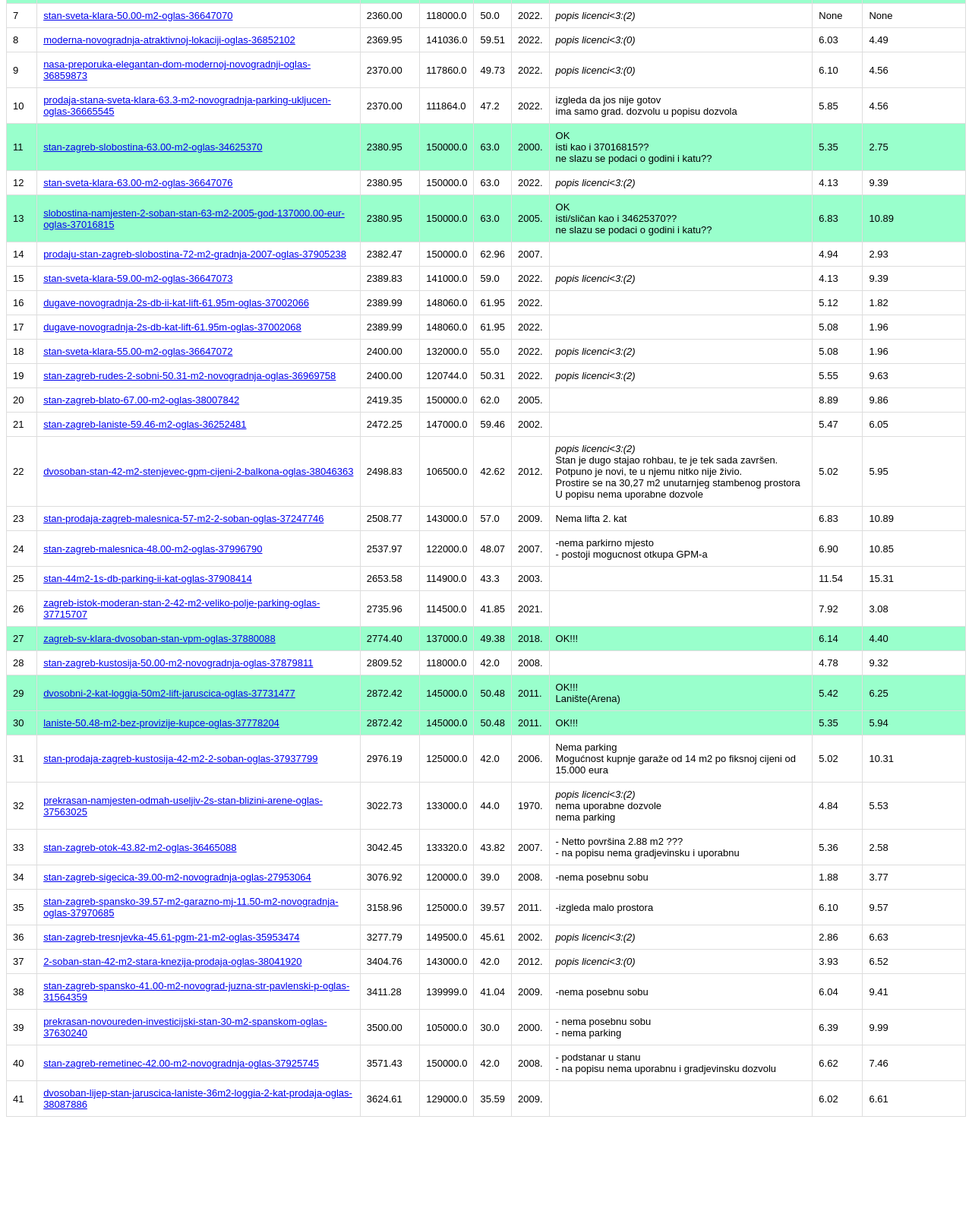
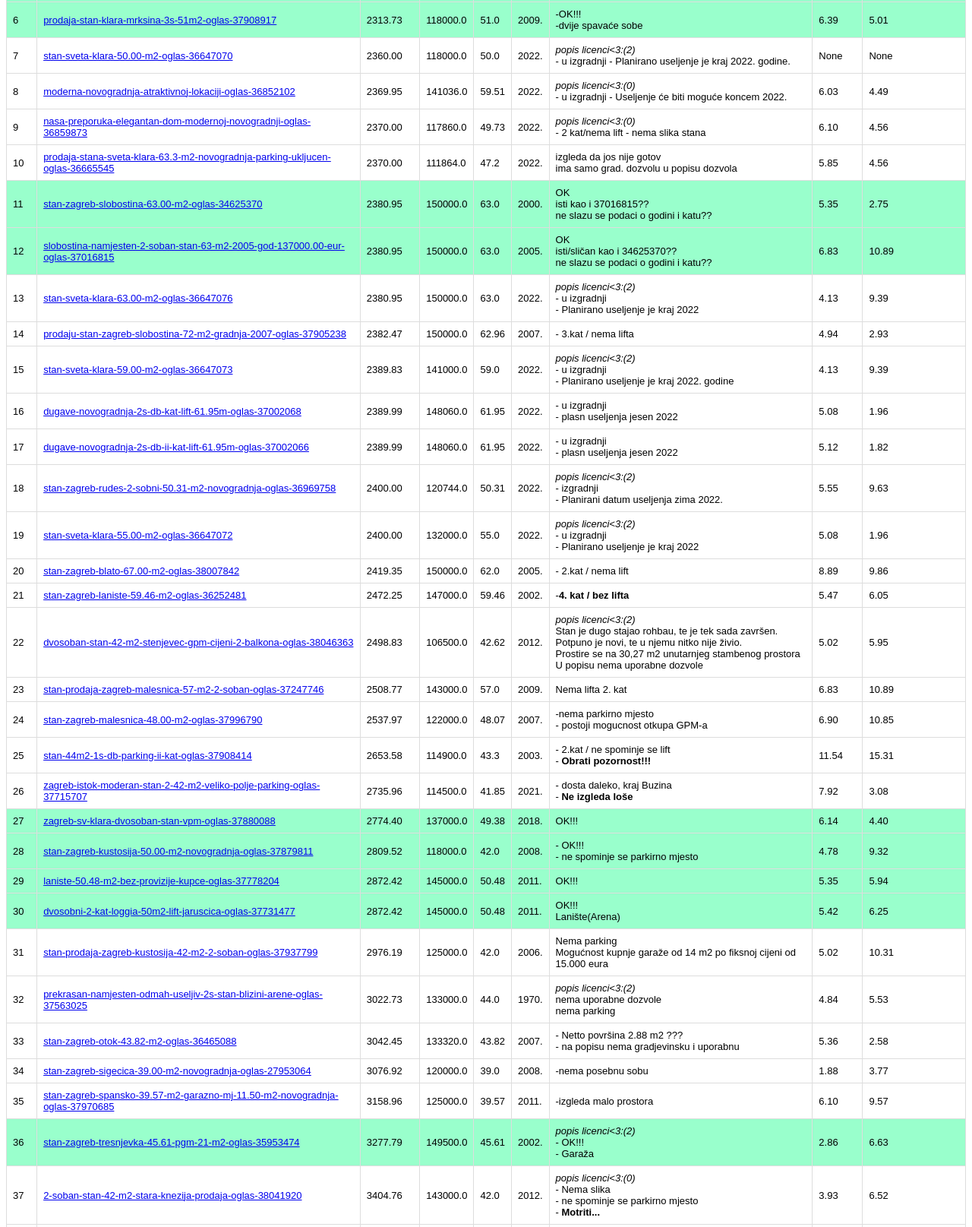
Before and after one commit to kecvir/kecvir.github.io, a plain HTML site: page index.html in a window 1280 px wide. Shown: the part 378-1993 px from the top of the page at 76% size. Before the commit the page ends 1856 px from the top, so only its background shows below. Drawn offline with Linux system fonts and the light colour scheme.

Commit message:
novi komentari...

```diff
--- a/index.html
+++ b/index.html
@@ -79,7 +79,9 @@ document.addEventListener('DOMContentLoaded',()=>isOk());</script></head>
 <table id="customers">
 <thead><tr><th>pos</th><th>link</th><th>eur_p_m2</th><th>euro</th><th>m2</th><th>year</th><th>comment</th><th>dist_km</th><th>dist_jakusevac_km</th></tr></thead>
 <tbody>
-<tr><td>1</td><td><a href="https://www.njuskalo.hr/nekretnine/stan-sestinskom-dolu-70-m-oglas-34322996" target="_blank">stan-sestinskom-dolu-70-m-oglas-34322996</a></td><td>2000.00</td><td>140000.0</td><td>70.0</td><td>2007.</td><td><i>popis licenci<3:(2)</i><br></td><td>4.13</td><td>9.39</td></tr>
+<tr><td>1</td><td><a href="https://www.njuskalo.hr/nekretnine/stan-sestinskom-dolu-70-m-oglas-34322996" target="_blank">stan-sestinskom-dolu-70-m-oglas-34322996</a></td><td>2000.00</td><td>140000.0</td><td>70.0</td><td>2007.</td><td><i>popis licenci<3:(2)</i><br>- 2 parkirna mjesta <br>
+- 2kat/nema lfta <br>
+- <B>DOBRO IZGLEDA!!!</B></td><td>4.13</td><td>9.39</td></tr>
 <tr><td>2</td><td><a href="https://www.njuskalo.hr/nekretnine/stan-prodaja-podsused-65-m2-2-soban-oglas-37839782" target="_blank">stan-prodaja-podsused-65-m2-2-soban-oglas-37839782</a></td><td>2146.15</td><td>139500.0</td><td>65.0</td><td>2008.</td><td>- OK!!!<br>
 - Jugozapadno od pivnice Medvegrad u Podsusedu<br>
 - 2 kat nema lift<br>
@@ -1059,9 +1061,14 @@ MDZlNDZjNTAyNzFmYzNjMThiMDMxNzY3MD48ZTkxZmQzYzAwNDhjZWY0OGY2ZWI5ZmVjOGQyYTk0
 NTg+XS9Sb290IDIwIDAgUi9TaXplIDIyPj4Kc3RhcnR4cmVmCjU0MjkyCiUlRU9GCg==" target="_blank">- vlasnik</a></td><td>4.06</td><td>8.04</td></tr>
 <tr><td>6</td><td><a href="https://www.njuskalo.hr/nekretnine/prodaja-stan-klara-mrksina-3s-51m2-oglas-37908917" target="_blank">prodaja-stan-klara-mrksina-3s-51m2-oglas-37908917</a></td><td>2313.73</td><td>118000.0</td><td>51.0</td><td>2009.</td><td>-OK!!!<br>
 -dvije spavaće sobe</td><td>6.39</td><td>5.01</td></tr>
-<tr><td>7</td><td><a href="https://www.njuskalo.hr/nekretnine/stan-sveta-klara-50.00-m2-oglas-36647070" target="_blank">stan-sveta-klara-50.00-m2-oglas-36647070</a></td><td>2360.00</td><td>118000.0</td><td>50.0</td><td>2022.</td><td><i>popis licenci<3:(2)</i><br></td><td>None</td><td>None</td></tr>
-<tr><td>8</td><td><a href="https://www.njuskalo.hr/nekretnine/moderna-novogradnja-atraktivnoj-lokaciji-oglas-36852102" target="_blank">moderna-novogradnja-atraktivnoj-lokaciji-oglas-36852102</a></td><td>2369.95</td><td>141036.0</td><td>59.51</td><td>2022.</td><td><i>popis licenci<3:(0)</i><br></td><td>6.03</td><td>4.49</td></tr>
-<tr><td>9</td><td><a href="https://www.njuskalo.hr/nekretnine/nasa-preporuka-elegantan-dom-modernoj-novogradnji-oglas-36859873" target="_blank">nasa-preporuka-elegantan-dom-modernoj-novogradnji-oglas-36859873</a></td><td>2370.00</td><td>117860.0</td><td>49.73</td><td>2022.</td><td><i>popis licenci<3:(0)</i><br></td><td>6.10</td><td>4.56</td></tr>
+<tr><td>7</td><td><a href="https://www.njuskalo.hr/nekretnine/stan-sveta-klara-50.00-m2-oglas-36647070" target="_blank">stan-sveta-klara-50.00-m2-oglas-36647070</a></td><td>2360.00</td><td>118000.0</td><td>50.0</td><td>2022.</td><td><i>popis licenci<3:(2)</i><br>- u izgradnji
+- Planirano useljenje je kraj 2022. godine.
+</td><td>None</td><td>None</td></tr>
+<tr><td>8</td><td><a href="https://www.njuskalo.hr/nekretnine/moderna-novogradnja-atraktivnoj-lokaciji-oglas-36852102" target="_blank">moderna-novogradnja-atraktivnoj-lokaciji-oglas-36852102</a></td><td>2369.95</td><td>141036.0</td><td>59.51</td><td>2022.</td><td><i>popis licenci<3:(0)</i><br>- u izgradnji
+- Useljenje će biti moguće koncem 2022.</td><td>6.03</td><td>4.49</td></tr>
+<tr><td>9</td><td><a href="https://www.njuskalo.hr/nekretnine/nasa-preporuka-elegantan-dom-modernoj-novogradnji-oglas-36859873" target="_blank">nasa-preporuka-elegantan-dom-modernoj-novogradnji-oglas-36859873</a></td><td>2370.00</td><td>117860.0</td><td>49.73</td><td>2022.</td><td><i>popis licenci<3:(0)</i><br>- 2 kat/nema lift
+- nema slika stana
+</td><td>6.10</td><td>4.56</td></tr>
 <tr><td>10</td><td><a href="https://www.njuskalo.hr/nekretnine/prodaja-stana-sveta-klara-63.3-m2-novogradnja-parking-ukljucen-oglas-36665545" target="_blank">prodaja-stana-sveta-klara-63.3-m2-novogradnja-parking-ukljucen-oglas-36665545</a></td><td>2370.00</td><td>111864.0</td><td>47.2</td><td>2022.</td><td>izgleda da jos nije gotov<br>
 ima samo grad. dozvolu u popisu dozvola
 </td><td>5.85</td><td>4.56</td></tr>
@@ -1069,18 +1076,27 @@ ima samo grad. dozvolu u popisu dozvola
 isti kao i 37016815??<br>
 ne slazu se podaci o godini i katu??
 </td><td>5.35</td><td>2.75</td></tr>
-<tr><td>12</td><td><a href="https://www.njuskalo.hr/nekretnine/stan-sveta-klara-63.00-m2-oglas-36647076" target="_blank">stan-sveta-klara-63.00-m2-oglas-36647076</a></td><td>2380.95</td><td>150000.0</td><td>63.0</td><td>2022.</td><td><i>popis licenci<3:(2)</i><br></td><td>4.13</td><td>9.39</td></tr>
-<tr><td>13</td><td><a href="https://www.njuskalo.hr/nekretnine/slobostina-namjesten-2-soban-stan-63-m2-2005-god-137000.00-eur-oglas-37016815" target="_blank">slobostina-namjesten-2-soban-stan-63-m2-2005-god-137000.00-eur-oglas-37016815</a></td><td>2380.95</td><td>150000.0</td><td>63.0</td><td>2005.</td><td>OK<br>
+<tr><td>12</td><td><a href="https://www.njuskalo.hr/nekretnine/slobostina-namjesten-2-soban-stan-63-m2-2005-god-137000.00-eur-oglas-37016815" target="_blank">slobostina-namjesten-2-soban-stan-63-m2-2005-god-137000.00-eur-oglas-37016815</a></td><td>2380.95</td><td>150000.0</td><td>63.0</td><td>2005.</td><td>OK<br>
 isti/sličan kao i 34625370??<br>
 ne slazu se podaci o godini i katu??</td><td>6.83</td><td>10.89</td></tr>
-<tr><td>14</td><td><a href="https://www.njuskalo.hr/nekretnine/prodaju-stan-zagreb-slobostina-72-m2-gradnja-2007-oglas-37905238" target="_blank">prodaju-stan-zagreb-slobostina-72-m2-gradnja-2007-oglas-37905238</a></td><td>2382.47</td><td>150000.0</td><td>62.96</td><td>2007.</td><td></td><td>4.94</td><td>2.93</td></tr>
-<tr><td>15</td><td><a href="https://www.njuskalo.hr/nekretnine/stan-sveta-klara-59.00-m2-oglas-36647073" target="_blank">stan-sveta-klara-59.00-m2-oglas-36647073</a></td><td>2389.83</td><td>141000.0</td><td>59.0</td><td>2022.</td><td><i>popis licenci<3:(2)</i><br></td><td>4.13</td><td>9.39</td></tr>
-<tr><td>16</td><td><a href="https://www.njuskalo.hr/nekretnine/dugave-novogradnja-2s-db-ii-kat-lift-61.95m-oglas-37002066" target="_blank">dugave-novogradnja-2s-db-ii-kat-lift-61.95m-oglas-37002066</a></td><td>2389.99</td><td>148060.0</td><td>61.95</td><td>2022.</td><td></td><td>5.12</td><td>1.82</td></tr>
-<tr><td>17</td><td><a href="https://www.njuskalo.hr/nekretnine/dugave-novogradnja-2s-db-kat-lift-61.95m-oglas-37002068" target="_blank">dugave-novogradnja-2s-db-kat-lift-61.95m-oglas-37002068</a></td><td>2389.99</td><td>148060.0</td><td>61.95</td><td>2022.</td><td></td><td>5.08</td><td>1.96</td></tr>
-<tr><td>18</td><td><a href="https://www.njuskalo.hr/nekretnine/stan-sveta-klara-55.00-m2-oglas-36647072" target="_blank">stan-sveta-klara-55.00-m2-oglas-36647072</a></td><td>2400.00</td><td>132000.0</td><td>55.0</td><td>2022.</td><td><i>popis licenci<3:(2)</i><br></td><td>5.08</td><td>1.96</td></tr>
-<tr><td>19</td><td><a href="https://www.njuskalo.hr/nekretnine/stan-zagreb-rudes-2-sobni-50.31-m2-novogradnja-oglas-36969758" target="_blank">stan-zagreb-rudes-2-sobni-50.31-m2-novogradnja-oglas-36969758</a></td><td>2400.00</td><td>120744.0</td><td>50.31</td><td>2022.</td><td><i>popis licenci<3:(2)</i><br></td><td>5.55</td><td>9.63</td></tr>
-<tr><td>20</td><td><a href="https://www.njuskalo.hr/nekretnine/stan-zagreb-blato-67.00-m2-oglas-38007842" target="_blank">stan-zagreb-blato-67.00-m2-oglas-38007842</a></td><td>2419.35</td><td>150000.0</td><td>62.0</td><td>2005.</td><td></td><td>8.89</td><td>9.86</td></tr>
-<tr><td>21</td><td><a href="https://www.njuskalo.hr/nekretnine/stan-zagreb-laniste-59.46-m2-oglas-36252481" target="_blank">stan-zagreb-laniste-59.46-m2-oglas-36252481</a></td><td>2472.25</td><td>147000.0</td><td>59.46</td><td>2002.</td><td></td><td>5.47</td><td>6.05</td></tr>
+<tr><td>13</td><td><a href="https://www.njuskalo.hr/nekretnine/stan-sveta-klara-63.00-m2-oglas-36647076" target="_blank">stan-sveta-klara-63.00-m2-oglas-36647076</a></td><td>2380.95</td><td>150000.0</td><td>63.0</td><td>2022.</td><td><i>popis licenci<3:(2)</i><br>- u izgradnji<br>
+- Planirano useljenje je kraj 2022</td><td>4.13</td><td>9.39</td></tr>
+<tr><td>14</td><td><a href="https://www.njuskalo.hr/nekretnine/prodaju-stan-zagreb-slobostina-72-m2-gradnja-2007-oglas-37905238" target="_blank">prodaju-stan-zagreb-slobostina-72-m2-gradnja-2007-oglas-37905238</a></td><td>2382.47</td><td>150000.0</td><td>62.96</td><td>2007.</td><td>- 3.kat / nema lifta</td><td>4.94</td><td>2.93</td></tr>
+<tr><td>15</td><td><a href="https://www.njuskalo.hr/nekretnine/stan-sveta-klara-59.00-m2-oglas-36647073" target="_blank">stan-sveta-klara-59.00-m2-oglas-36647073</a></td><td>2389.83</td><td>141000.0</td><td>59.0</td><td>2022.</td><td><i>popis licenci<3:(2)</i><br>- u izgradnji<br>
+- Planirano useljenje je kraj 2022. godine</td><td>4.13</td><td>9.39</td></tr>
+<tr><td>16</td><td><a href="https://www.njuskalo.hr/nekretnine/dugave-novogradnja-2s-db-kat-lift-61.95m-oglas-37002068" target="_blank">dugave-novogradnja-2s-db-kat-lift-61.95m-oglas-37002068</a></td><td>2389.99</td><td>148060.0</td><td>61.95</td><td>2022.</td><td>- u izgradnji<br>
+- plasn useljenja jesen 2022
+</td><td>5.08</td><td>1.96</td></tr>
+<tr><td>17</td><td><a href="https://www.njuskalo.hr/nekretnine/dugave-novogradnja-2s-db-ii-kat-lift-61.95m-oglas-37002066" target="_blank">dugave-novogradnja-2s-db-ii-kat-lift-61.95m-oglas-37002066</a></td><td>2389.99</td><td>148060.0</td><td>61.95</td><td>2022.</td><td>- u izgradnji<br>
+- plasn useljenja jesen 2022
+</td><td>5.12</td><td>1.82</td></tr>
+<tr><td>18</td><td><a href="https://www.njuskalo.hr/nekretnine/stan-zagreb-rudes-2-sobni-50.31-m2-novogradnja-oglas-36969758" target="_blank">stan-zagreb-rudes-2-sobni-50.31-m2-novogradnja-oglas-36969758</a></td><td>2400.00</td><td>120744.0</td><td>50.31</td><td>2022.</td><td><i>popis licenci<3:(2)</i><br>- izgradnji<br>
+- Planirani datum useljenja zima 2022.</td><td>5.55</td><td>9.63</td></tr>
+<tr><td>19</td><td><a href="https://www.njuskalo.hr/nekretnine/stan-sveta-klara-55.00-m2-oglas-36647072" target="_blank">stan-sveta-klara-55.00-m2-oglas-36647072</a></td><td>2400.00</td><td>132000.0</td><td>55.0</td><td>2022.</td><td><i>popis licenci<3:(2)</i><br>- u izgradnji<br>
+- Planirano useljenje je kraj 2022</td><td>5.08</td><td>1.96</td></tr>
+<tr><td>20</td><td><a href="https://www.njuskalo.hr/nekretnine/stan-zagreb-blato-67.00-m2-oglas-38007842" target="_blank">stan-zagreb-blato-67.00-m2-oglas-38007842</a></td><td>2419.35</td><td>150000.0</td><td>62.0</td><td>2005.</td><td>- 2.kat / nema lift</td><td>8.89</td><td>9.86</td></tr>
+<tr><td>21</td><td><a href="https://www.njuskalo.hr/nekretnine/stan-zagreb-laniste-59.46-m2-oglas-36252481" target="_blank">stan-zagreb-laniste-59.46-m2-oglas-36252481</a></td><td>2472.25</td><td>147000.0</td><td>59.46</td><td>2002.</td><td>-<B>4. kat / bez lifta<B>
+</td><td>5.47</td><td>6.05</td></tr>
 <tr><td>22</td><td><a href="https://www.njuskalo.hr/nekretnine/dvosoban-stan-42-m2-stenjevec-gpm-cijeni-2-balkona-oglas-38046363" target="_blank">dvosoban-stan-42-m2-stenjevec-gpm-cijeni-2-balkona-oglas-38046363</a></td><td>2498.83</td><td>106500.0</td><td>42.62</td><td>2012.</td><td><i>popis licenci<3:(2)</i><br>Stan je dugo stajao rohbau, te je tek sada završen.<br>
 Potpuno je novi, te u njemu nitko nije živio.<br>
 Prostire se na 30,27 m2 unutarnjeg stambenog prostora<br>
@@ -1090,14 +1106,19 @@ U popisu nema uporabne dozvole
 <tr><td>24</td><td><a href="https://www.njuskalo.hr/nekretnine/stan-zagreb-malesnica-48.00-m2-oglas-37996790" target="_blank">stan-zagreb-malesnica-48.00-m2-oglas-37996790</a></td><td>2537.97</td><td>122000.0</td><td>48.07</td><td>2007.</td><td>-nema parkirno mjesto<br>
 - postoji mogucnost otkupa GPM-a
 </td><td>6.90</td><td>10.85</td></tr>
-<tr><td>25</td><td><a href="https://www.njuskalo.hr/nekretnine/stan-44m2-1s-db-parking-ii-kat-oglas-37908414" target="_blank">stan-44m2-1s-db-parking-ii-kat-oglas-37908414</a></td><td>2653.58</td><td>114900.0</td><td>43.3</td><td>2003.</td><td></td><td>11.54</td><td>15.31</td></tr>
-<tr><td>26</td><td><a href="https://www.njuskalo.hr/nekretnine/zagreb-istok-moderan-stan-2-42-m2-veliko-polje-parking-oglas-37715707" target="_blank">zagreb-istok-moderan-stan-2-42-m2-veliko-polje-parking-oglas-37715707</a></td><td>2735.96</td><td>114500.0</td><td>41.85</td><td>2021.</td><td></td><td>7.92</td><td>3.08</td></tr>
+<tr><td>25</td><td><a href="https://www.njuskalo.hr/nekretnine/stan-44m2-1s-db-parking-ii-kat-oglas-37908414" target="_blank">stan-44m2-1s-db-parking-ii-kat-oglas-37908414</a></td><td>2653.58</td><td>114900.0</td><td>43.3</td><td>2003.</td><td>- 2.kat / ne spominje se lift<br>
+- <B>Obrati pozornost!!!<B></td><td>11.54</td><td>15.31</td></tr>
+<tr><td>26</td><td><a href="https://www.njuskalo.hr/nekretnine/zagreb-istok-moderan-stan-2-42-m2-veliko-polje-parking-oglas-37715707" target="_blank">zagreb-istok-moderan-stan-2-42-m2-veliko-polje-parking-oglas-37715707</a></td><td>2735.96</td><td>114500.0</td><td>41.85</td><td>2021.</td><td>- dosta daleko, kraj Buzina<br>
+- <B>Ne izgleda loše<B>
+</td><td>7.92</td><td>3.08</td></tr>
 <tr><td>27</td><td><a href="https://www.njuskalo.hr/nekretnine/zagreb-sv-klara-dvosoban-stan-vpm-oglas-37880088" target="_blank">zagreb-sv-klara-dvosoban-stan-vpm-oglas-37880088</a></td><td>2774.40</td><td>137000.0</td><td>49.38</td><td>2018.</td><td>OK!!!</td><td>6.14</td><td>4.40</td></tr>
-<tr><td>28</td><td><a href="https://www.njuskalo.hr/nekretnine/stan-zagreb-kustosija-50.00-m2-novogradnja-oglas-37879811" target="_blank">stan-zagreb-kustosija-50.00-m2-novogradnja-oglas-37879811</a></td><td>2809.52</td><td>118000.0</td><td>42.0</td><td>2008.</td><td></td><td>4.78</td><td>9.32</td></tr>
-<tr><td>29</td><td><a href="https://www.njuskalo.hr/nekretnine/dvosobni-2-kat-loggia-50m2-lift-jaruscica-oglas-37731477" target="_blank">dvosobni-2-kat-loggia-50m2-lift-jaruscica-oglas-37731477</a></td><td>2872.42</td><td>145000.0</td><td>50.48</td><td>2011.</td><td>OK!!!<br>
+<tr><td>28</td><td><a href="https://www.njuskalo.hr/nekretnine/stan-zagreb-kustosija-50.00-m2-novogradnja-oglas-37879811" target="_blank">stan-zagreb-kustosija-50.00-m2-novogradnja-oglas-37879811</a></td><td>2809.52</td><td>118000.0</td><td>42.0</td><td>2008.</td><td>- OK!!!<br>
+- ne spominje se parkirno mjesto
+</td><td>4.78</td><td>9.32</td></tr>
+<tr><td>29</td><td><a href="https://www.njuskalo.hr/nekretnine/laniste-50.48-m2-bez-provizije-kupce-oglas-37778204" target="_blank">laniste-50.48-m2-bez-provizije-kupce-oglas-37778204</a></td><td>2872.42</td><td>145000.0</td><td>50.48</td><td>2011.</td><td>OK!!!
+</td><td>5.35</td><td>5.94</td></tr>
+<tr><td>30</td><td><a href="https://www.njuskalo.hr/nekretnine/dvosobni-2-kat-loggia-50m2-lift-jaruscica-oglas-37731477" target="_blank">dvosobni-2-kat-loggia-50m2-lift-jaruscica-oglas-37731477</a></td><td>2872.42</td><td>145000.0</td><td>50.48</td><td>2011.</td><td>OK!!!<br>
 Lanište(Arena)</td><td>5.42</td><td>6.25</td></tr>
-<tr><td>30</td><td><a href="https://www.njuskalo.hr/nekretnine/laniste-50.48-m2-bez-provizije-kupce-oglas-37778204" target="_blank">laniste-50.48-m2-bez-provizije-kupce-oglas-37778204</a></td><td>2872.42</td><td>145000.0</td><td>50.48</td><td>2011.</td><td>OK!!!
-</td><td>5.35</td><td>5.94</td></tr>
 <tr><td>31</td><td><a href="https://www.njuskalo.hr/nekretnine/stan-prodaja-zagreb-kustosija-42-m2-2-soban-oglas-37937799" target="_blank">stan-prodaja-zagreb-kustosija-42-m2-2-soban-oglas-37937799</a></td><td>2976.19</td><td>125000.0</td><td>42.0</td><td>2006.</td><td>Nema parking<br>
 Mogućnost kupnje garaže od 14 m2 po fiksnoj cijeni od 15.000 eura
 </td><td>5.02</td><td>10.31</td></tr>
@@ -1111,15 +1132,19 @@ nema parking
 </td><td>1.88</td><td>3.77</td></tr>
 <tr><td>35</td><td><a href="https://www.njuskalo.hr/nekretnine/stan-zagreb-spansko-39.57-m2-garazno-mj-11.50-m2-novogradnja-oglas-37970685" target="_blank">stan-zagreb-spansko-39.57-m2-garazno-mj-11.50-m2-novogradnja-oglas-37970685</a></td><td>3158.96</td><td>125000.0</td><td>39.57</td><td>2011.</td><td>-izgleda malo prostora
 </td><td>6.10</td><td>9.57</td></tr>
-<tr><td>36</td><td><a href="https://www.njuskalo.hr/nekretnine/stan-zagreb-tresnjevka-45.61-pgm-21-m2-oglas-35953474" target="_blank">stan-zagreb-tresnjevka-45.61-pgm-21-m2-oglas-35953474</a></td><td>3277.79</td><td>149500.0</td><td>45.61</td><td>2002.</td><td><i>popis licenci<3:(2)</i><br></td><td>2.86</td><td>6.63</td></tr>
-<tr><td>37</td><td><a href="https://www.njuskalo.hr/nekretnine/2-soban-stan-42-m2-stara-knezija-prodaja-oglas-38041920" target="_blank">2-soban-stan-42-m2-stara-knezija-prodaja-oglas-38041920</a></td><td>3404.76</td><td>143000.0</td><td>42.0</td><td>2012.</td><td><i>popis licenci<3:(0)</i><br></td><td>3.93</td><td>6.52</td></tr>
+<tr><td>36</td><td><a href="https://www.njuskalo.hr/nekretnine/stan-zagreb-tresnjevka-45.61-pgm-21-m2-oglas-35953474" target="_blank">stan-zagreb-tresnjevka-45.61-pgm-21-m2-oglas-35953474</a></td><td>3277.79</td><td>149500.0</td><td>45.61</td><td>2002.</td><td><i>popis licenci<3:(2)</i><br>- OK!!!<br>
+- Garaža</td><td>2.86</td><td>6.63</td></tr>
+<tr><td>37</td><td><a href="https://www.njuskalo.hr/nekretnine/2-soban-stan-42-m2-stara-knezija-prodaja-oglas-38041920" target="_blank">2-soban-stan-42-m2-stara-knezija-prodaja-oglas-38041920</a></td><td>3404.76</td><td>143000.0</td><td>42.0</td><td>2012.</td><td><i>popis licenci<3:(0)</i><br>- Nema slika<br>
+- ne spominje se parkirno mjesto<br>
+- <B>Motriti...</B></td><td>3.93</td><td>6.52</td></tr>
 <tr><td>38</td><td><a href="https://www.njuskalo.hr/nekretnine/stan-zagreb-spansko-41.00-m2-novograd-juzna-str-pavlenski-p-oglas-31564359" target="_blank">stan-zagreb-spansko-41.00-m2-novograd-juzna-str-pavlenski-p-oglas-31564359</a></td><td>3411.28</td><td>139999.0</td><td>41.04</td><td>2009.</td><td>-nema posebnu sobu</td><td>6.04</td><td>9.41</td></tr>
 <tr><td>39</td><td><a href="https://www.njuskalo.hr/nekretnine/prekrasan-novoureden-investicijski-stan-30-m2-spanskom-oglas-37630240" target="_blank">prekrasan-novoureden-investicijski-stan-30-m2-spanskom-oglas-37630240</a></td><td>3500.00</td><td>105000.0</td><td>30.0</td><td>2000.</td><td>- nema posebnu sobu<br>
 - nema parking</td><td>6.39</td><td>9.99</td></tr>
 <tr><td>40</td><td><a href="https://www.njuskalo.hr/nekretnine/stan-zagreb-remetinec-42.00-m2-novogradnja-oglas-37925745" target="_blank">stan-zagreb-remetinec-42.00-m2-novogradnja-oglas-37925745</a></td><td>3571.43</td><td>150000.0</td><td>42.0</td><td>2008.</td><td>- podstanar u stanu <br>
 - na popisu nema uporabnu i gradjevinsku dozvolu
 </td><td>6.62</td><td>7.46</td></tr>
-<tr><td>41</td><td><a href="https://www.njuskalo.hr/nekretnine/dvosoban-lijep-stan-jaruscica-laniste-36m2-loggia-2-kat-prodaja-oglas-38087886" target="_blank">dvosoban-lijep-stan-jaruscica-laniste-36m2-loggia-2-kat-prodaja-oglas-38087886</a></td><td>3624.61</td><td>129000.0</td><td>35.59</td><td>2009.</td><td></td><td>6.02</td><td>6.61</td></tr>
+<tr><td>41</td><td><a href="https://www.njuskalo.hr/nekretnine/dvosoban-lijep-stan-jaruscica-laniste-36m2-loggia-2-kat-prodaja-oglas-38087886" target="_blank">dvosoban-lijep-stan-jaruscica-laniste-36m2-loggia-2-kat-prodaja-oglas-38087886</a></td><td>3624.61</td><td>129000.0</td><td>35.59</td><td>2009.</td><td>- OK!!!<br>
+- nema parking</td><td>6.02</td><td>6.61</td></tr>
 </tbody>
 </table>
 </body>
```
